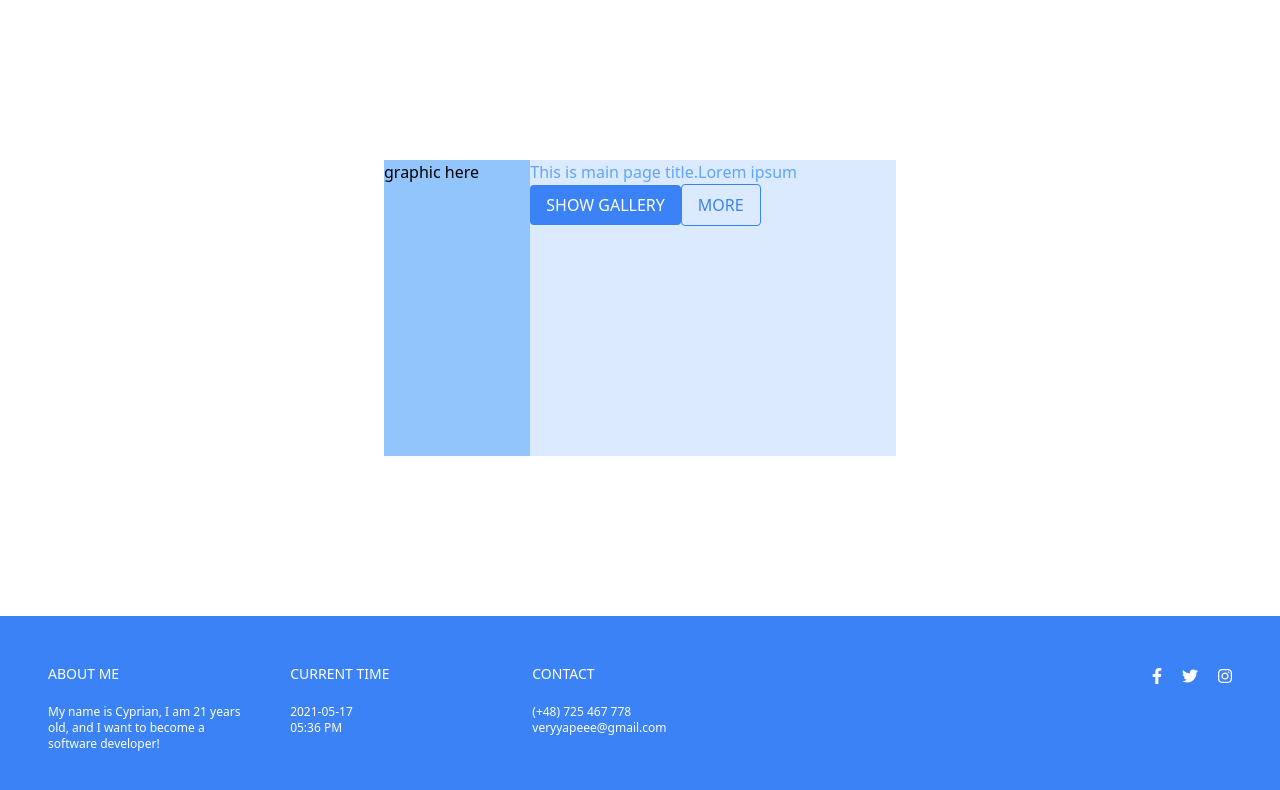
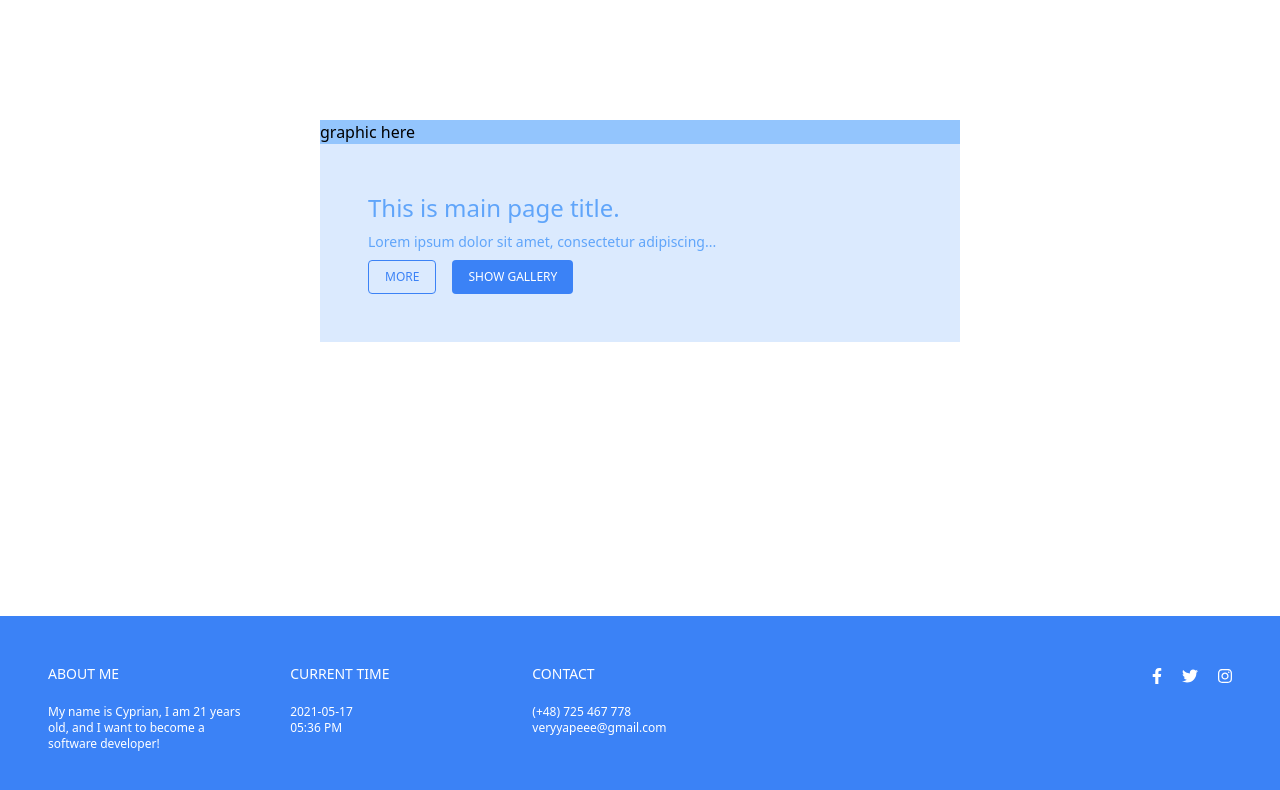
Before and after one commit to Veryyapeee/2md-assigment, a React (Create React App) app: page / in a window 1280 px wide. Shown: the top 790 px of the page. Built offline with nearby package versions, Linux system fonts and the light colour scheme.

Commit message:
feature: setup basic main layout

```diff
--- a/src/Atoms/BlueText/BlueText.tsx
+++ b/src/Atoms/BlueText/BlueText.tsx
@@ -5,7 +5,7 @@ interface Props {
 }
 
 const BlueText: React.FC<Props> = ({ children }) => {
-  return <span className="text-blue-400">{children}</span>;
+  return <span className="text-blue-400 text-sm">{children}</span>;
 };
 
 export default BlueText;
--- a/src/Atoms/BlueTitle/BlueTitle.tsx
+++ b/src/Atoms/BlueTitle/BlueTitle.tsx
@@ -5,7 +5,7 @@ interface Props {
 }
 
 const BlueTitle: React.FC<Props> = ({ children }) => {
-  return <span className="text-blue-400">{children}</span>;
+  return <span className="text-blue-400 font-medium text-2xl">{children}</span>;
 };
 
 export default BlueTitle;
--- a/src/Atoms/ButtonGallery/ButtonGallery.tsx
+++ b/src/Atoms/ButtonGallery/ButtonGallery.tsx
@@ -6,7 +6,7 @@ interface Props {
 
 const ButtonGallery: React.FC<Props> = ({ children }) => {
   return (
-    <button className="bg-blue-500 text-white  py-2 px-4 rounded">
+    <button className="text-xs bg-blue-500 text-white  py-2 px-4 rounded focus:outline-none">
       {children}
     </button>
   );
--- a/src/Atoms/ButtonMore/ButtonMore.tsx
+++ b/src/Atoms/ButtonMore/ButtonMore.tsx
@@ -2,11 +2,15 @@ import React from "react";
 
 interface Props {
   children: string;
+  clicked: () => void;
 }
 
-const ButtonMore: React.FC<Props> = ({ children }) => {
+const ButtonMore: React.FC<Props> = ({ children, clicked }) => {
   return (
-    <button className="bg-transparent text-blue-500 border border-blue-500  py-2 px-4 rounded">
+    <button
+      onClick={clicked}
+      className="bg-transparent text-blue-500 border border-blue-500 py-2 px-4 rounded focus:outline-none text-xs"
+    >
       {children}
     </button>
   );
--- /dev/null
+++ b/src/Atoms/Hexagon/Hexagon.module.css
@@ -0,0 +1,41 @@
+/* .hexagon {
+  height: 260px;
+  width: 300px;
+  position: relative;
+  margin: 0 auto;
+  transform-origin: 0 0;
+  transform: translateX(150px) rotate(30deg);
+}
+.hexagon .triangle {
+  position: absolute;
+  width: 0;
+  height: 0;
+  border-style: solid;
+  border-width: 130px 75px 0;
+  border-color: blue transparent;
+  transform-origin: 75px 133px;
+}
+.hexagon .triangle:nth-child(1) {
+  transform: rotate(60deg);
+}
+.hexagon .triangle:nth-child(2) {
+  transform: rotate(120deg);
+}
+.hexagon .triangle:nth-child(3) {
+  transform: rotate(180deg);
+}
+.hexagon .triangle:nth-child(4) {
+  transform: rotate(240deg);
+}
+.hexagon .triangle:nth-child(5) {
+  transform: rotate(300deg);
+}
+.hexagon .triangle:nth-child(5),
+.hexagon .triangle:nth-child(6) {
+  border-color: lightblue transparent;
+}
+.hexagon .triangle:nth-child(2),
+.hexagon .triangle:nth-child(3) {
+  border-color: lightblue transparent;
+}
+ */
--- /dev/null
+++ b/src/Atoms/Hexagon/Hexagon.tsx
@@ -0,0 +1,18 @@
+import React from "react";
+
+import styles from "./Hexagon.module.css";
+
+const Hexagon = () => {
+  return (
+    <div className={styles.hexagon}>
+      <div className={styles.triangle}></div>
+      <div className={styles.triangle}></div>
+      <div className={styles.triangle}></div>
+      <div className={styles.triangle}></div>
+      <div className={styles.triangle}></div>
+      <div className={styles.triangle}></div>
+    </div>
+  );
+};
+
+export default Hexagon;
--- a/src/Hooks/useGetDate.tsx
+++ b/src/Hooks/useGetDate.tsx
@@ -1,6 +1,4 @@
-import { useState } from "react";
-
-const useGetDate = (currDate: Date) => {
+const getDate = (currDate: Date) => {
   let d = new Date(currDate),
     month = `${d.getMonth() + 1}`,
     day = `${d.getDate()}`,
@@ -9,9 +7,11 @@ const useGetDate = (currDate: Date) => {
   month = month.length < 2 ? `0${month}` : month;
   day = day.length < 2 ? `0${day}` : day;
 
-  const [date, setDate] = useState<any>([year, month, day].join("-"));
+  return [year, month, day].join("-");
+};
 
-  return [date, setDate];
+const useGetDate = (date: Date): any => {
+  return [getDate(date), getDate];
 };
 
 export default useGetDate;
--- a/src/Hooks/useGetTime.tsx
+++ b/src/Hooks/useGetTime.tsx
@@ -1,14 +1,12 @@
-import { useState } from "react";
+const getTime = (date: Date) => {
+  return date.toLocaleTimeString(navigator.language, {
+    hour: "2-digit",
+    minute: "2-digit",
+  });
+};
 
-const useGetTime = (date: Date) => {
-  const [time, setTime] = useState<any>(
-    date.toLocaleTimeString(navigator.language, {
-      hour: "2-digit",
-      minute: "2-digit",
-    })
-  );
-
-  return [time, setTime];
+const useGetTime = (date: Date): any => {
+  return [getTime(date), getTime];
 };
 
 export default useGetTime;
--- a/src/Molecules/GraphicSection/GraphicSection.tsx
+++ b/src/Molecules/GraphicSection/GraphicSection.tsx
@@ -1,7 +1,7 @@
 import React from "react";
 
 const GraphicSection = () => {
-  return <div className="bg-blue-300 w-2/5">graphic here</div>;
+  return <div className="bg-blue-300 w-full">graphic here</div>;
 };
 
 export default GraphicSection;
--- a/src/Molecules/TitleSection/TitleSection.tsx
+++ b/src/Molecules/TitleSection/TitleSection.tsx
@@ -1,17 +1,24 @@
-import React from "react";
+import React, { useState } from "react";
 
 import BlueTitle from "Atoms/BlueTitle/BlueTitle";
 import ButtonGallery from "Atoms/ButtonGallery/ButtonGallery";
 import ButtonMore from "Atoms/ButtonMore/ButtonMore";
 import BlueText from "Atoms/BlueText/BlueText";
 
+// Normally it would be fetched from API or written by copywriter
+const sentence: string =
+  "Lorem ipsum dolor sit amet, consectetur adipiscing elit. Integer eget porttitor velit. Etiam vehicula ipsum sit amet lorem commodo, in vulputate augue finibus. Proin auctor nunc placerat, condimentum lorem vel, placerat lorem. Suspendisse maximus leo nibh, eget semper velit rutrum ac. Integer hendrerit, nibh sit amet eleifend aliquet, augue ex aliquet leo, ac vulputate nisi purus ut tortor. Integer eget nisl sit amet tortor elementum tristique et id tellus. Mauris gravida lacus risus, vel fringilla augue dignissim suscipit. Pellentesque lacinia felis dolor, quis aliquam diam semper at. Maecenas sollicitudin ultrices justo, sed rutrum enim efficitur ut.";
+
 const TitleSection = () => {
+  const [more, setMore] = useState(false);
   return (
-    <div className="bg-blue-100 w-full">
+    <div className="bg-blue-100 w-full flex flex-col py-12 px-12 gap-2">
       <BlueTitle>This is main page title.</BlueTitle>
-      <BlueText>Lorem ipsum</BlueText>
-      <ButtonGallery>SHOW GALLERY</ButtonGallery>
-      <ButtonMore>MORE</ButtonMore>
+      <BlueText>{more ? sentence : `${sentence.slice(0, 50)}...`}</BlueText>
+      <div className="flex flex-row gap-4 w-full justify-start">
+        <ButtonMore clicked={() => setMore(!more)}>MORE</ButtonMore>
+        <ButtonGallery>SHOW GALLERY</ButtonGallery>
+      </div>
     </div>
   );
 };
--- a/src/Templates/Main/Main.tsx
+++ b/src/Templates/Main/Main.tsx
@@ -1,12 +1,20 @@
+import React from "react";
+
 import GraphicSection from "Molecules/GraphicSection/GraphicSection";
 import TitleSection from "Molecules/TitleSection/TitleSection";
-import React from "react";
+/* import Hexagon from "Atoms/Hexagon/Hexagon"; */
 
 const Main = () => {
   return (
-    <div className="flex flex-row w-screen h-2 justify-center align-center py-40 h-5/6 px-96 min-w-600">
-      <GraphicSection />
-      <TitleSection />
+    <div
+      className="w-full h-full flex justify-center content-center h-5/7 content-center"
+      style={{ minHeight: "600px" }}
+    >
+      <div className="flex justify-center content-center flex-col h-3/4 w-1/2 content-center">
+        <GraphicSection />
+        <TitleSection />
+        {/* <Hexagon /> */}
+      </div>
     </div>
   );
 };
```
